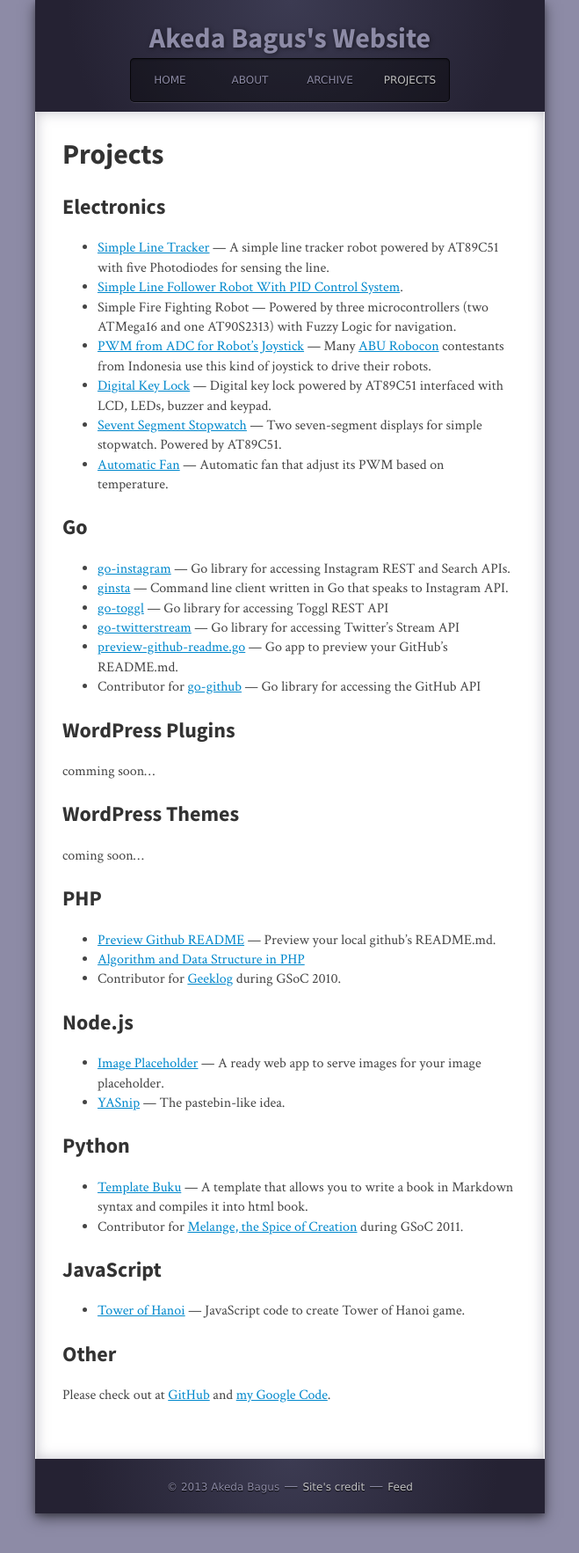
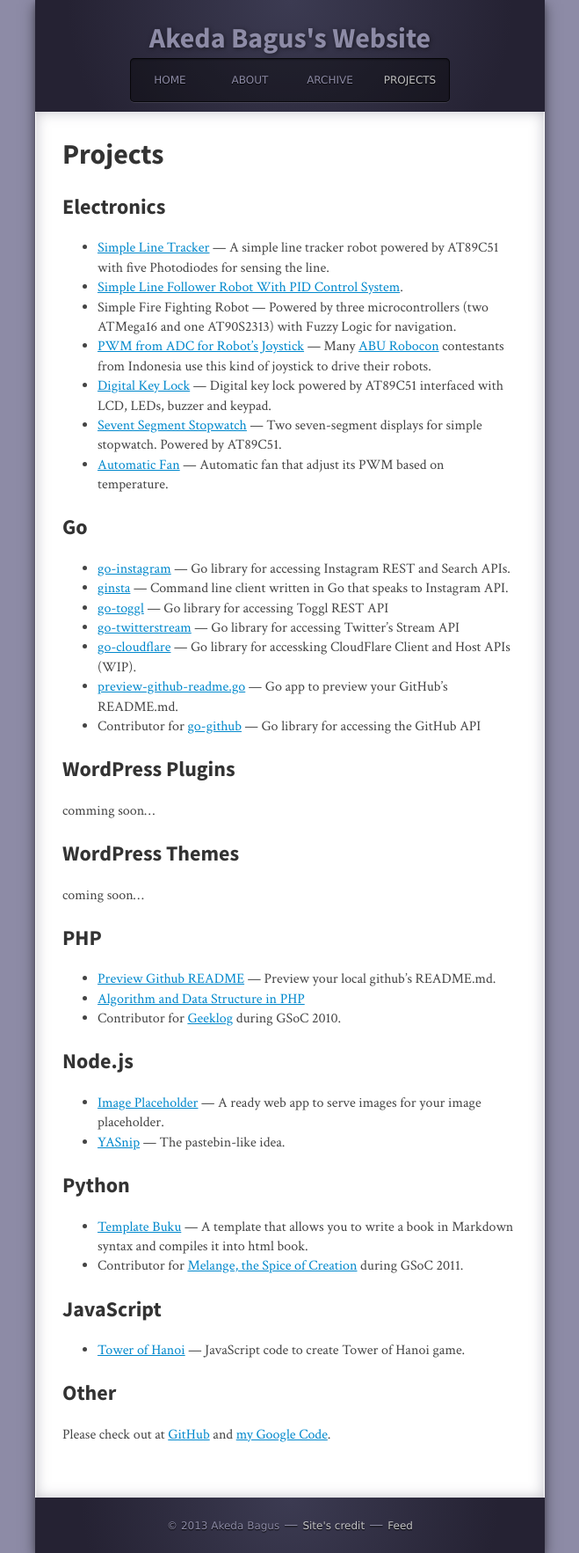
Before and after one commit to gedex/gedex.github.com, a Jekyll site: the page built from projects/index.md, in a window 1280 px wide. Shown: the whole page at 88% size, without its empty margins (310-969 px from the left). Built offline with Jekyll 4.4.1, drawn with Linux system fonts in a browser that asks for light colours; nearby versions of some CDN libraries; some web fonts are replaced; Markdown is read by kramdown in place of the engine named in the settings; comment, search, counter and statistics services are not loaded.

Commit message:
Added go-cloudflare in projects page (WIP).

```diff
--- a/projects/index.md
+++ b/projects/index.md
@@ -20,6 +20,7 @@ layout: page
 * [ginsta](https://github.com/gedex/ginsta) &mdash; Command line client written in Go that speaks to Instagram API.
 * [go-toggl](https://github.com/gedex/go-toggl) &mdash; Go library for accessing Toggl REST API
 * [go-twitterstream](https://github.com/gedex/go-twitterstream) &mdash; Go library for accessing Twitter's Stream API
+* [go-cloudflare](https://github.com/gedex/go-cloudflare) &mdash; Go library for accessking CloudFlare Client and Host APIs (WIP).
 * [preview-github-readme.go](https://github.com/gedex/preview-github-readme.go) &mdash; Go app to preview your GitHub's README.md.
 * Contributor for [go-github](https://github.com/gedex/go-github) &mdash; Go library for accessing the GitHub API
 
```
